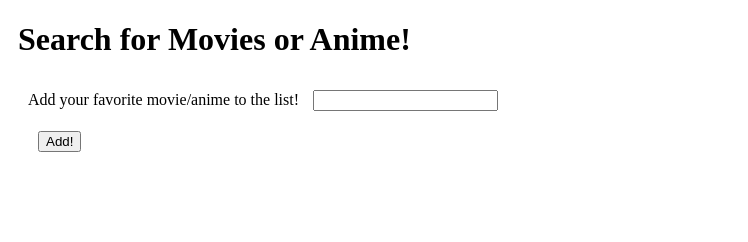
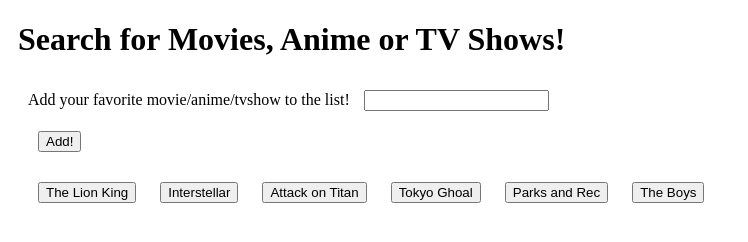
Before and after one commit to french-stuff/Giphy-API, a plain HTML site: page index.html in a window 1280 px wide. Shown: the whole page, without its empty margins (0-748 px from the left). Drawn offline with Linux system fonts and the light colour scheme.

Commit message:
added my buttons to structure

```diff
--- a/index.html
+++ b/index.html
@@ -17,16 +17,38 @@
 <body>
 
     <div class="container">
-    <h1>Search for Movies or Anime!</h1>
+        <h1>Search for Movies, Anime or TV Shows!</h1>
 
         <form id="movie-form">
-            <label for="movie-input">Add your favorite movie/anime to the list!</label>
+            <label for="movie-input">Add your favorite movie/anime/tvshow to the list!</label>
             <input type="text" id="movie-input">
             <br>
 
             <!-- Button triggers new movie to be added -->
             <input id="add-movie" type="submit" value="Add!">
         </form>
+        <div id="buttons">
+            <button data-movie="The Lion King">
+                The Lion King
+            </button>
+            <button data-movie="Interstellar">
+                    Interstellar
+            </button>
+            <button data-movie="Attack On Titan">
+                    Attack on Titan
+            </button>
+            <button data-movie="Tokyo Ghoal">
+                    Tokyo Ghoal
+            </button>
+            <button data-movie="Parks and Recreation">
+                    Parks and Rec
+            </button>
+            <button data-movie="The Boys">
+                    The Boys
+            </button>
+
+
         </div>
 </body>
+
 </html>
```
Lines whose indentation alone changed are shown as unchanged.
